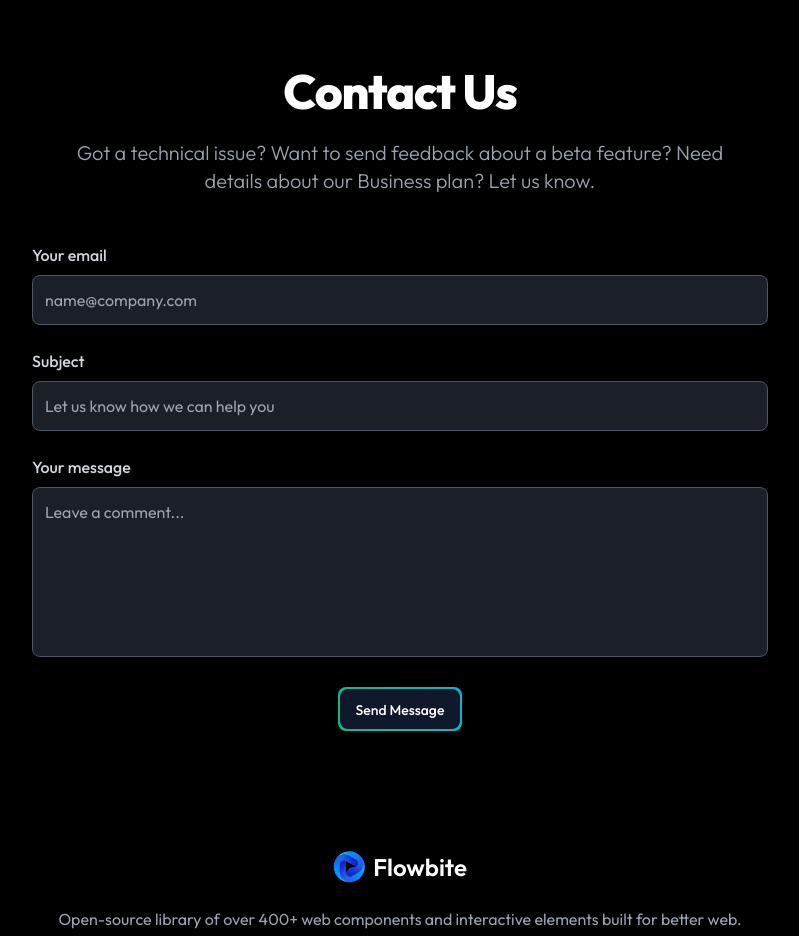
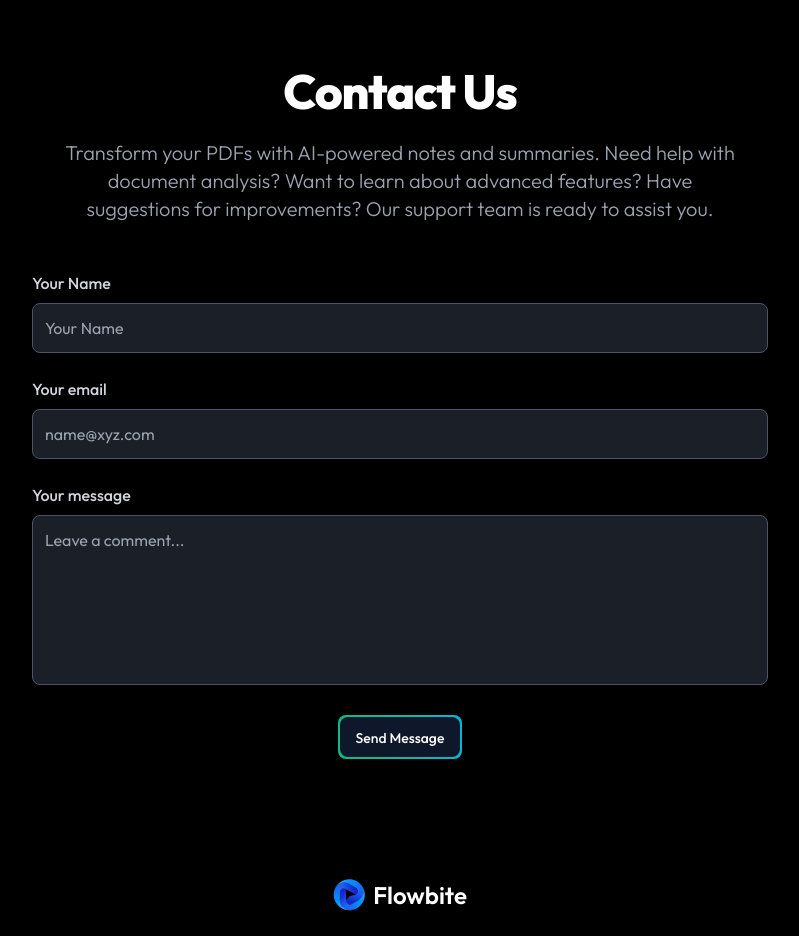
Before and after one commit to aakashdixit22/scribeai, a Next.js app: page / in a window 1280 px wide. Shown: the part 2940-3876 px from the top of the page, without its empty margins (240-1039 px from the left). Built offline with nearby package versions, Linux system fonts and the light colour scheme; no server answers.

Commit message:
Update Contact component for improved messaging and form structure

```diff
--- a/src/components/Contact.jsx
+++ b/src/components/Contact.jsx
@@ -1,4 +1,4 @@
-import React from 'react';
+import React from "react";
 
 const Contact = () => {
   return (
@@ -8,12 +8,33 @@ const Contact = () => {
           Contact Us
         </h2>
         <p className="mb-12 font-light text-center text-gray-400 sm:text-xl max-w-2xl mx-auto">
-          Got a technical issue? Want to send feedback about a beta feature? Need details about our Business plan? Let us know.
+          Transform your PDFs with AI-powered notes and summaries. Need help
+          with document analysis? Want to learn about advanced features? Have
+          suggestions for improvements? Our support team is ready to assist you.
         </p>
 
         <form action="#" className="space-y-6">
         <div>
-            <label htmlFor="email" className="block mb-2 text-md font-medium text-gray-300">
+            <label
+              className="block mb-2 text-md font-medium text-gray-300"
+            >
+              Your Name
+            </label>
+            <input
+              type="text"
+              id="name"
+              className="w-full p-3 text-md rounded-lg border border-gray-600 bg-gray-700/50 text-white placeholder-gray-400
+                focus:ring-2 focus:ring-blue-500 focus:border-transparent
+                transition-all duration-200 ease-in-out"
+              placeholder="Your Name"
+              required
+            />
+          </div>
+          <div>
+            <label
+              htmlFor="email"
+              className="block mb-2 text-md font-medium text-gray-300"
+            >
               Your email
             </label>
             <input
@@ -22,28 +43,18 @@ const Contact = () => {
               className="w-full p-3 text-md rounded-lg border border-gray-600 bg-gray-700/50 text-white placeholder-gray-400
                 focus:ring-2 focus:ring-blue-500 focus:border-transparent
                 transition-all duration-200 ease-in-out"
-              placeholder="name@company.com"
+              placeholder="name@xyz.com"
               required
             />
           </div>
 
-          <div>
-            <label htmlFor="subject" className="block mb-2 text-md font-medium text-gray-300">
-              Subject
-            </label>
-            <input
-              type="text"
-              id="subject"
-              className="w-full p-3 text-md rounded-lg border border-gray-600 bg-gray-700/50 text-white placeholder-gray-400
-                focus:ring-2 focus:ring-blue-500 focus:border-transparent
-                transition-all duration-200 ease-in-out"
-              placeholder="Let us know how we can help you"
-              required
-            />
-          </div>
+
 
           <div>
-            <label htmlFor="message" className="block mb-2 text-md font-medium text-gray-300">
+            <label
+              htmlFor="message"
+              className="block mb-2 text-md font-medium text-gray-300"
+            >
               Your message
             </label>
             <textarea
```
Lines whose indentation alone changed are shown as unchanged.
